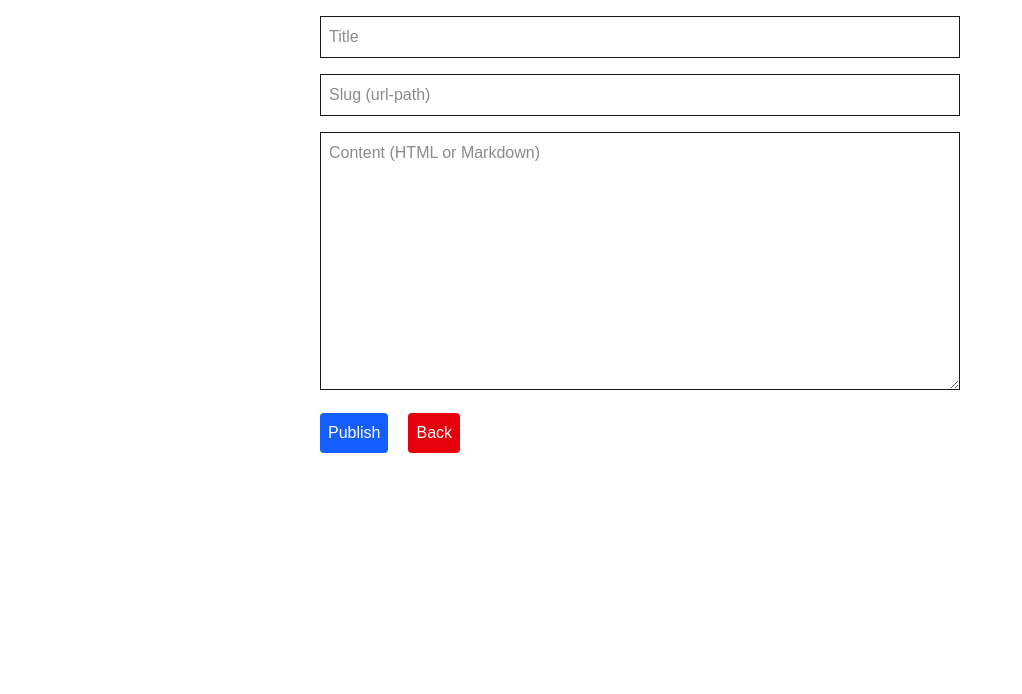
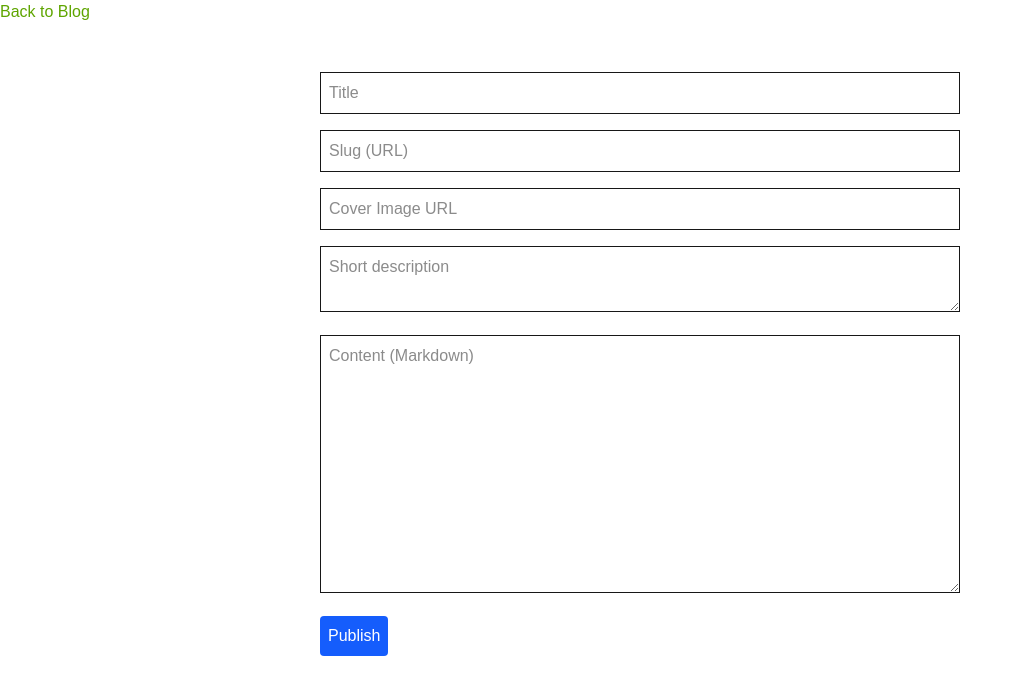
Before and after one commit to B-Acharekar/my-blog, a Next.js app: page /admin/new-post in a window 1280 px wide. Shown: the top 694 px of the page, without its empty margins (0-1022 px from the left). Built offline with nearby package versions, Linux system fonts and the light colour scheme.

Commit message:
feat: add new post form with markdown and HTML support

```diff
--- a/app/admin/new-post/page.tsx
+++ b/app/admin/new-post/page.tsx
@@ -1,47 +1,42 @@
-'use client';
-import Link from 'next/link';
-import { useState } from 'react';
+'use client'
+import Link from 'next/link'
+import { useState } from 'react'
 
 export default function NewPostForm() {
-  const [title, setTitle] = useState('');
-  const [slug, setSlug] = useState('');
-  const [content, setContent] = useState('');
+  const [title, setTitle] = useState('')
+  const [slug, setSlug] = useState('')
+  const [description, setDescription] = useState('')
+  const [coverImage, setCoverImage] = useState('')
+  const [content, setContent] = useState('')
 
   async function handleSubmit(e: React.FormEvent) {
-    e.preventDefault();
+    e.preventDefault()
     await fetch('/api/posts', {
       method: 'POST',
-      body: JSON.stringify({ title, slug, content }),
+      body: JSON.stringify({ title, slug, description, coverImage, content }),
       headers: { 'Content-Type': 'application/json' },
-    });
-    alert('Post saved!');
+    })
+    alert('Post saved!')
   }
 
   return (
+    <>
+          <nav className="mb-8">
+        <Link
+          href="/"
+          className="text-lime-600 hover:text-lime-700 font-medium transition"
+        >
+          Back to Blog
+        </Link>
+      </nav>
     <form onSubmit={handleSubmit} className="space-y-4 p-4 max-w-2xl mx-auto">
-      <input
-        placeholder="Title"
-        value={title}
-        onChange={(e) => setTitle(e.target.value)}
-        className="w-full border p-2"
-      />
-      <input
-        placeholder="Slug (url-path)"
-        value={slug}
-        onChange={(e) => setSlug(e.target.value)}
-        className="w-full border p-2"
-      />
-      <textarea
-        placeholder="Content (HTML or Markdown)"
-        value={content}
-        onChange={(e) => setContent(e.target.value)}
-        rows={10}
-        className="w-full border p-2"
-      />
+      <input placeholder="Title" value={title} onChange={(e) => setTitle(e.target.value)} className="w-full border p-2" />
+      <input placeholder="Slug (URL)" value={slug} onChange={(e) => setSlug(e.target.value)} className="w-full border p-2" />
+      <input placeholder="Cover Image URL" value={coverImage} onChange={(e) => setCoverImage(e.target.value)} className="w-full border p-2" />
+      <textarea placeholder="Short description" value={description} onChange={(e) => setDescription(e.target.value)} className="w-full border p-2" />
+      <textarea placeholder="Content (Markdown)" value={content} onChange={(e) => setContent(e.target.value)} rows={10} className="w-full border p-2" />
       <button type="submit" className="bg-blue-600 text-white p-2 rounded">Publish</button>
-      <Link href={`/`}>
-            <button type="submit" className="bg-red-600 text-white mx-5 p-2 rounded hover:bg-red-900 hover:rounded-2xl">Back</button>
-      </Link>
     </form>
-  );
+    </>
+  )
 }
--- a/app/api/posts/route.ts
+++ b/app/api/posts/route.ts
@@ -2,11 +2,13 @@ import clientPromise from '@/lib/db';
 import { NextResponse } from 'next/server';
 
 export async function POST(req: Request) {
-  const { title, slug, content } = await req.json();
+  const { title, slug, description, coverImage, content } = await req.json();
 
   const newPost = {
     title,
     slug,
+    description: description || '',
+    coverImage: coverImage || '',
     content,
     date: new Date().toISOString(),
   };
--- a/app/blog/[slug]/page.tsx
+++ b/app/blog/[slug]/page.tsx
@@ -1,56 +1,71 @@
-// app/blog/[slug]/page.tsx
-import { getPostBySlug } from '@/lib/post';
-import { notFound } from 'next/navigation';
-import Link from 'next/link';
-import Head from 'next/head';
+import React from 'react'
+import ReactMarkdown from 'react-markdown'
+import rehypeHighlight from 'rehype-highlight'
+import sanitizeHtml from 'sanitize-html'
+import Link from 'next/link'
+import { notFound } from 'next/navigation'
+import { getPostBySlug } from '@/lib/post'
 
 function formatDate(dateString?: string) {
-  if (!dateString) return 'Date Classified';
-  const date = new Date(dateString);
-  return date.toLocaleDateString(undefined, { year: 'numeric', month: 'long', day: 'numeric' });
+  if (!dateString) return 'Date Classified'
+  const date = new Date(dateString)
+  return date.toLocaleDateString(undefined, {
+    year: 'numeric',
+    month: 'long',
+    day: 'numeric',
+  })
 }
 
-export async function generateStaticParams() {
-  const posts = await import('@/lib/post').then(mod => mod.getAllPosts());
-  return posts.map(post => ({ slug: post.slug }));
+// Simple function to detect if content looks like HTML
+function isHTML(content: string) {
+  return /<\/?[a-z][\s\S]*>/i.test(content.trim())
 }
 
 export default async function BlogPostPage({ params }: { params: { slug: string } }) {
-  const awaitedParams = await params;  // Await params first
-  const { slug } = awaitedParams;
-  const post = await getPostBySlug(slug);
+  const post = await getPostBySlug(params.slug)
+  if (!post) return notFound()
 
-  if (!post) return notFound();
+  const contentIsHTML = isHTML(post.content)
+
+  // Sanitize HTML if content is raw HTML
+  const sanitizedHTML = contentIsHTML ? sanitizeHtml(post.content) : ''
 
   return (
-    <>
-      <Head>
-        <title>{post.title} | My Blog</title>
-        <meta name="description" content={post.content.slice(0, 160).replace(/<\/?[^>]+(>|$)/g, '')} />
-      </Head>
-
-      <main className="max-w-3xl mx-auto px-6 py-10 sm:px-8">
-        <nav className="mb-6">
-          <Link href="/" className="inline-block text-lime-600 hover:text-lime-700 font-medium transition-colors">
+    <main className="max-w-3xl mx-auto px-4 sm:px-6 py-12">
+      <nav className="mb-8">
+        <Link href="/" className="text-lime-600 hover:text-lime-700 font-medium transition">
           ← Back to Blog
         </Link>
       </nav>
 
-        <article className="prose prose-lg dark:prose-invert mx-auto">
-          <h1 className="mb-4 font-extrabold tracking-tight text-lime-600">{post.title}</h1>
-          <div className="flex flex-col sm:flex-row sm:items-center text-gray-500 text-sm mb-6 space-y-1 sm:space-y-0 sm:space-x-4">
+      <article className="prose prose-lg dark:prose-invert prose-a:text-blue-600 prose-img:rounded-xl mx-auto">
+        {post.coverImage && (
+          <img
+            src={post.coverImage}
+            alt={post.title}
+            className="w-full h-auto max-h-[420px] object-cover rounded-xl shadow mb-6"
+          />
+        )}
+
+        <h1 className="mb-2 font-extrabold tracking-tight text-lime-600">{post.title}</h1>
+        <div className="text-sm text-gray-500 dark:text-gray-400 flex flex-col sm:flex-row sm:items-center gap-2 sm:gap-4 mb-8">
           <time dateTime={post.date}>{formatDate(post.date)}</time>
-            <span>•</span>
-            <span>{post.author || 'Anonymous'}</span>
+          <span className="hidden sm:inline">•</span>
+          <span>By {post.author || 'Anonymous'}</span>
         </div>
 
-          <hr className="mb-8 border-gray-200 dark:border-gray-700" />
+        <hr className="border-gray-300 dark:border-gray-700 mb-6" />
 
-          <section
-            dangerouslySetInnerHTML={{ __html: post.content || '<p>No content available.</p>' }}
-          />
+        {contentIsHTML ? (
+          // Render sanitized raw HTML safely
+          <div dangerouslySetInnerHTML={{ __html: sanitizedHTML }} />
+        ) : (
+          // Render Markdown
+          <ReactMarkdown rehypePlugins={[rehypeHighlight]}>
+            {post.content}
+          </ReactMarkdown>
+        )}
       </article>
     </main>
-    </>
-  );
+  )
 }
--- a/components/Posts.tsx
+++ b/components/Posts.tsx
@@ -65,7 +65,7 @@ export default async function Posts() {
               >
                 <Link href={`/blog/${post.slug}`} className="block overflow-hidden">
                   <img
-                    src={post.image}
+                   src={post.coverImage ? post.coverImage : null}
                     alt={post.title}
                     className="
                     w-full
@@ -85,9 +85,9 @@ export default async function Posts() {
                       {post.title}
                     </h3>
                   </Link>
-                  {post.content && (
+                  {post.description && (
                     <p className="text-gray-900 dark:text-gray-300 text-base line-clamp-3 flex-grow">
-                      {stripMarkdown(post.content)}
+                      {stripMarkdown(post.description)}
                     </p>
                   )}
                   <div className="flex justify-between items-center mt-auto">
--- a/lib/post.ts
+++ b/lib/post.ts
@@ -12,7 +12,8 @@ export async function getAllPosts() {
     date: post.date || null,
     author: post.author || null,
     content: post.content || '',
-    image: post.image || null,
+    coverImage: post.coverImage || '',  // ✅ add this
+    description: post.description || '', // ✅ optional but good
   }));
 }
 
@@ -29,5 +30,7 @@ export async function getPostBySlug(slug: string) {
     date: post.date || null,
     author: post.author || null,
     content: post.content || '',
+    coverImage: post.coverImage || '',  // ✅ add this
+    description: post.description || '',
   };
 }
--- a/package.json
+++ b/package.json
@@ -16,7 +16,10 @@
     "next-mdx-remote": "^5.0.0",
     "react": "^19.0.0",
     "react-dom": "^19.0.0",
-    "react-icons": "^5.5.0"
+    "react-icons": "^5.5.0",
+    "react-markdown": "^10.1.0",
+    "rehype-highlight": "^7.0.2",
+    "sanitize-html": "^2.17.0"
   },
   "devDependencies": {
     "@eslint/eslintrc": "^3",
@@ -24,6 +27,7 @@
     "@types/node": "^20",
     "@types/react": "^19",
     "@types/react-dom": "^19",
+    "@types/sanitize-html": "^2.16.0",
     "eslint": "^9",
     "eslint-config-next": "15.3.3",
     "tailwindcss": "^4",
```
Also changed, not shown: 1 other file (tests, documents, lock files or other folders). Lines whose indentation alone changed are shown as unchanged.
